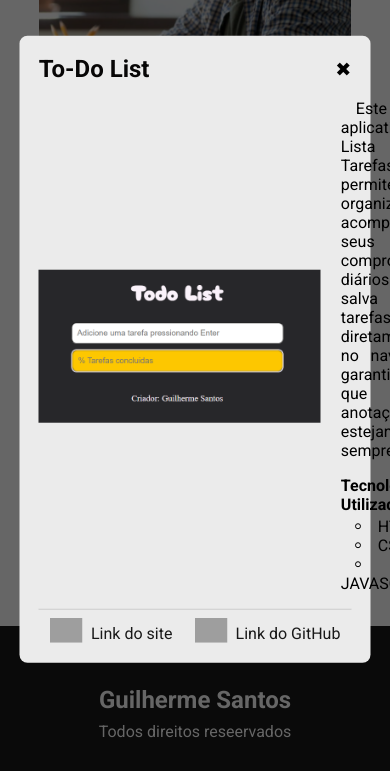
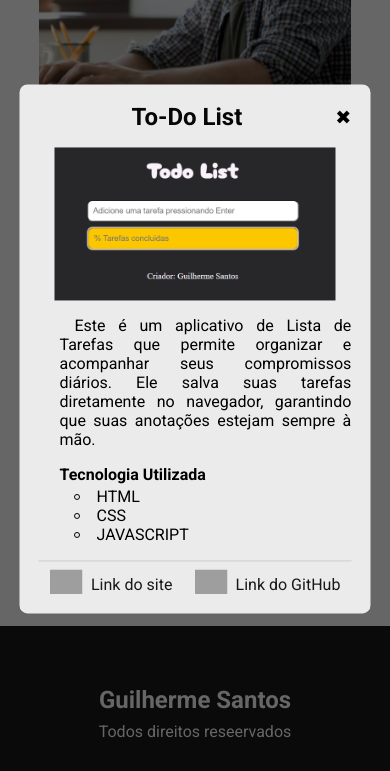
Before and after one commit to GuiihSantos/portifolio, a plain HTML site: page index.html in a window 390 px wide. Both pictures are taken after a click on the picture 83 px from the left and 1855 px from the top of the page. Shown: the part 1506-2277 px from the top of the page. Drawn offline with Linux system fonts and the light colour scheme; grey boxes are pictures that could not be loaded; files whose address does not match are found by name.

Commit message:
aplicando responsividade

```diff
--- a/index.html
+++ b/index.html
@@ -75,7 +75,7 @@
             <img src="./img/portifolio/projeto3.png" alt="foto do projeto3">
         </div>
 
-        <BUtton class="action">Faça um orçamento</BUtton>
+        <BUtton class="action">Conheça mais projetos</BUtton>
     </section>
     <!-- FIM PROJETOS-->
 
--- a/style.css
+++ b/style.css
@@ -376,8 +376,26 @@ footer p{
 #fade.hide {
     opacity: 0;
     pointer-events: none;
-}
+}-mo
 
 #modal.hide {
     top: 0;
 }
+
+@media (width < 700px) {
+    .modal-head h2 {
+        margin: auto;
+    }
+
+    .modal-body {
+        flex-direction: column;
+    }
+
+    .img-modal {
+        margin: auto;
+    }
+
+    .modal_body_info {
+        margin-top: 1rem;
+    }
+}
```
